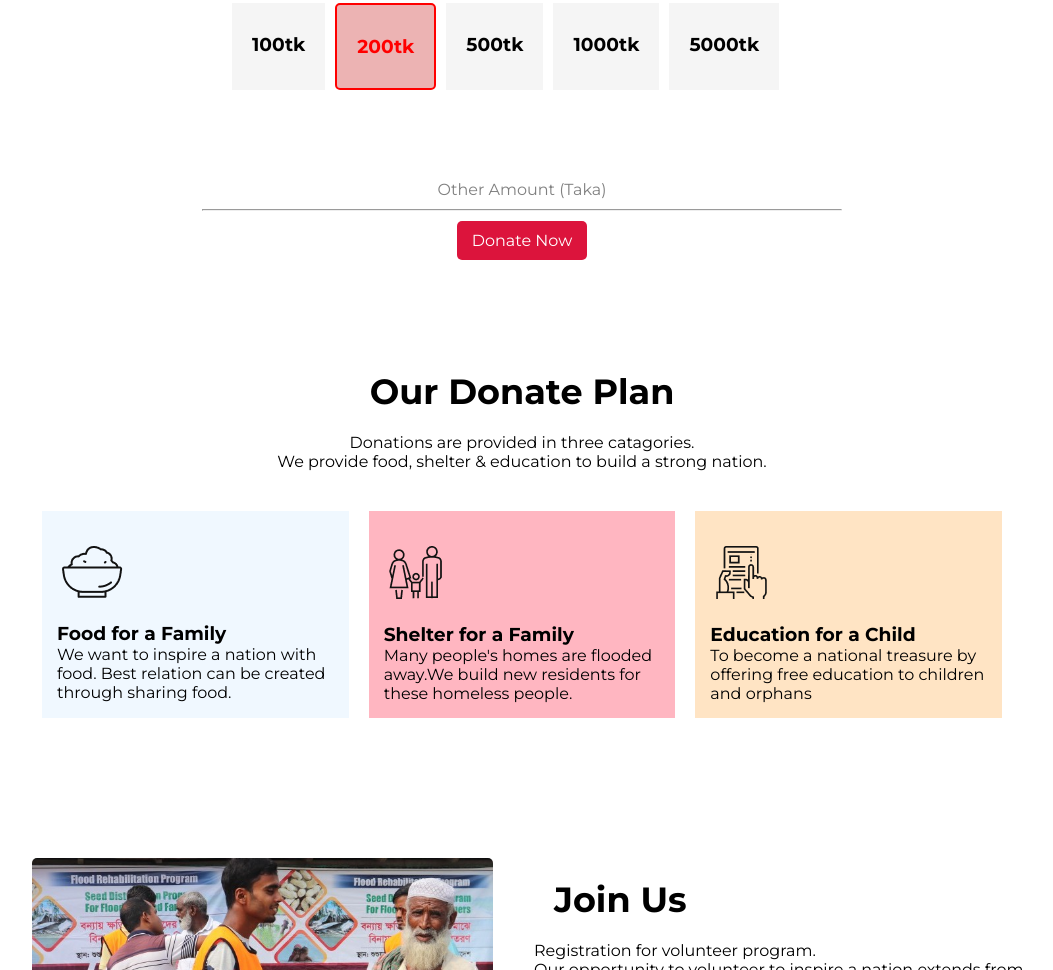
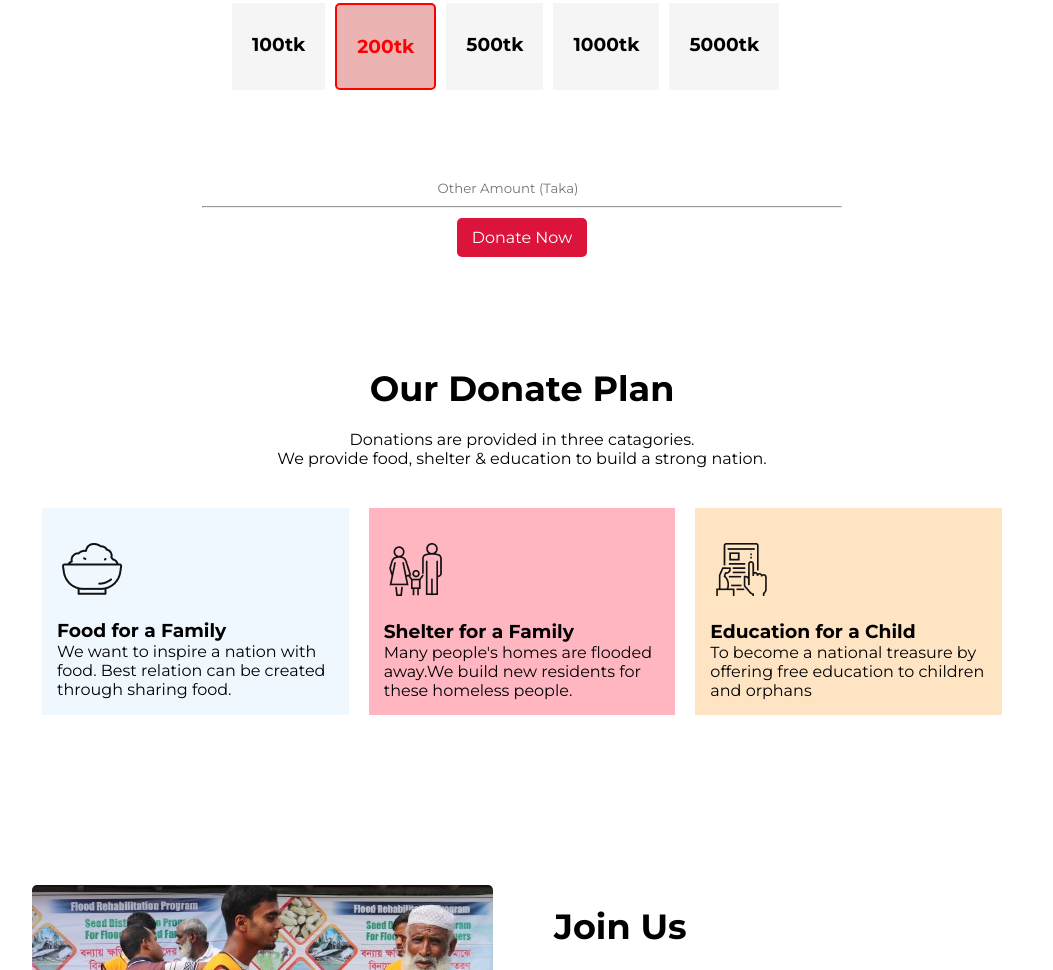
Before and after one commit to dhew98/Donate_Today, a plain HTML site: page index.html in a window 1280 px wide. Shown: the part 898-1868 px from the top of the page, without its empty margins (118-1171 px from the left). Drawn offline with Linux system fonts and the light colour scheme; a web font is replaced by a local one.

Commit message:
final done

```diff
--- a/index.html
+++ b/index.html
@@ -49,7 +49,9 @@
             <h3>5000tk</h3>
         </div>
         <div class="middle">
-            <p>Other Amount (Taka) </p>
+            <form action="">
+                <input type="text" name="" id="amount" placeholder="Other Amount (Taka)">
+            </form>
             <hr>
             <a target="_blank" href="http://" class="link-button">Donate Now</a>
         </div>
@@ -80,6 +82,11 @@
 
             </div>
         </div>
+    </section>
+
+    <section class="card">
+
+
     </section>
 
 
--- a/style.css
+++ b/style.css
@@ -75,7 +75,9 @@ h2 {
     color: gray;
 }
 
-.middle p {
+#amount {
+    border: none;
+    outline: none;
     padding: 10px;
 }
 
```
